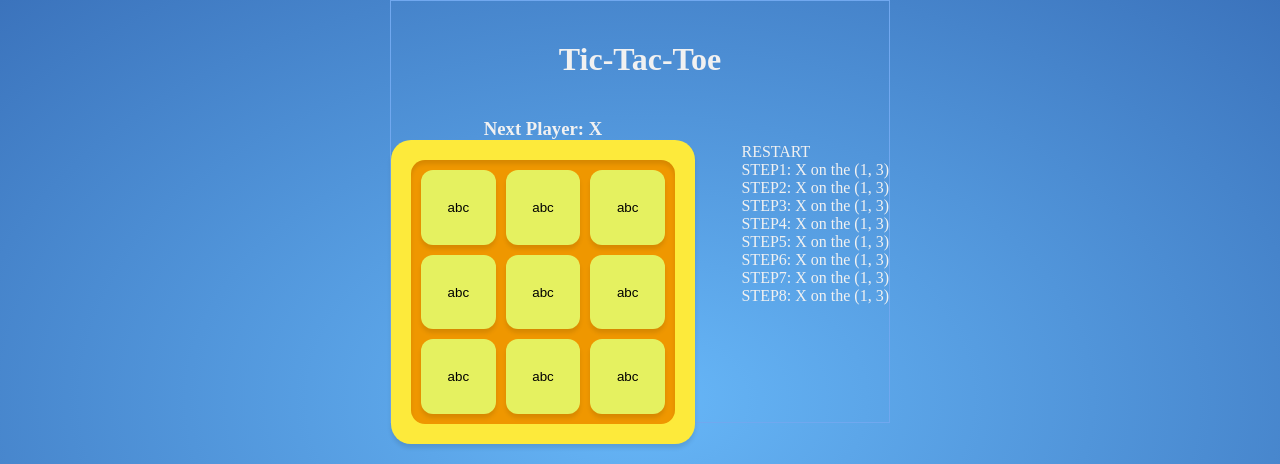
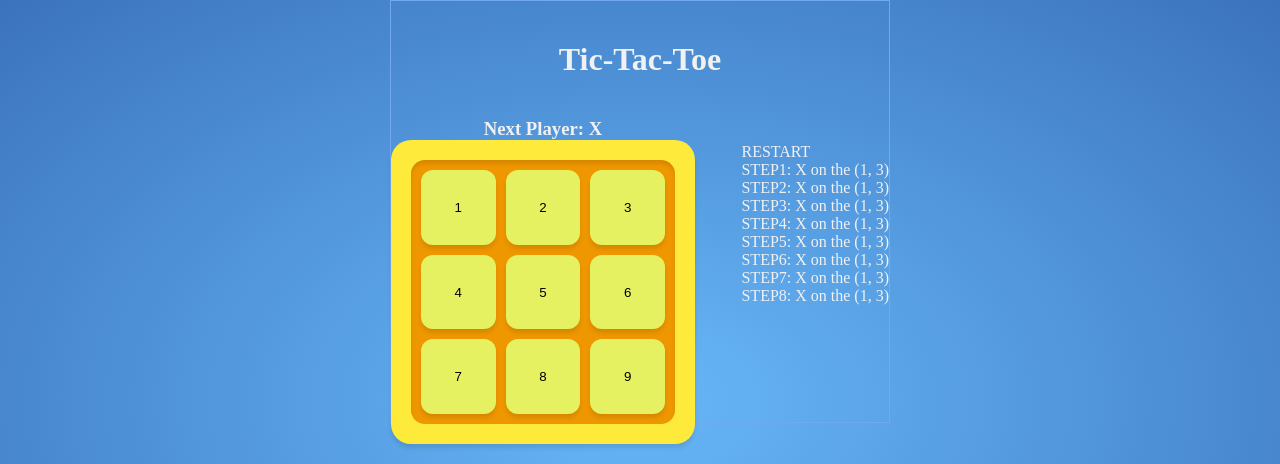
Before and after one commit to dukekon/tic-tac-toe-react, a React (Vite) app: page / in a window 1280 px wide. Shown: the top 464 px of the page. Built offline with nearby package versions, Linux system fonts and the light colour scheme.

Commit message:
Design the layout

```diff
--- a/src/components/game/Board.tsx
+++ b/src/components/game/Board.tsx
@@ -3,12 +3,17 @@ import styled from 'styled-components'
 import Square from '@/components/game/Square'
 
 export default () => {
+
+  const renderSquares = (i: number) => {
+    return <Square value={ i } key={ i }/>
+  }
+
   return (
     <Board>
       <div className={ 'inner' }>
-        { Array(3).fill(0).map(item => (
-          <div className='board-row'>
-            { Array(3).fill(0).map(item => <Square/>) }
+        { [1, 2, 3].map((row, i) => (
+          <div className='board-row' key={ row }>
+            { [1, 2, 3].map(col => renderSquares(i * 3 + col)) }
           </div>
         )) }
       </div>
@@ -25,10 +30,10 @@ const Board = styled.div`
   box-shadow: var(--shadow-board);
 
   .inner {
+    padding: 10px;
     display: flex;
     justify-content: space-between;
     flex-flow: column;
-    padding: 10px;
     width: 100%;
     height: 100%;
     border-radius: var(--radius-board-inner);
--- a/src/components/game/Square.tsx
+++ b/src/components/game/Square.tsx
@@ -1,10 +1,14 @@
 import React from 'react'
 import styled from 'styled-components'
 
-export default () => {
+interface Props {
+  value: number
+}
+
+export default ({ value }: Props) => {
   return (
     <Square>
-      { 'abc' }
+      { value }
     </Square>
   )
 }
```
